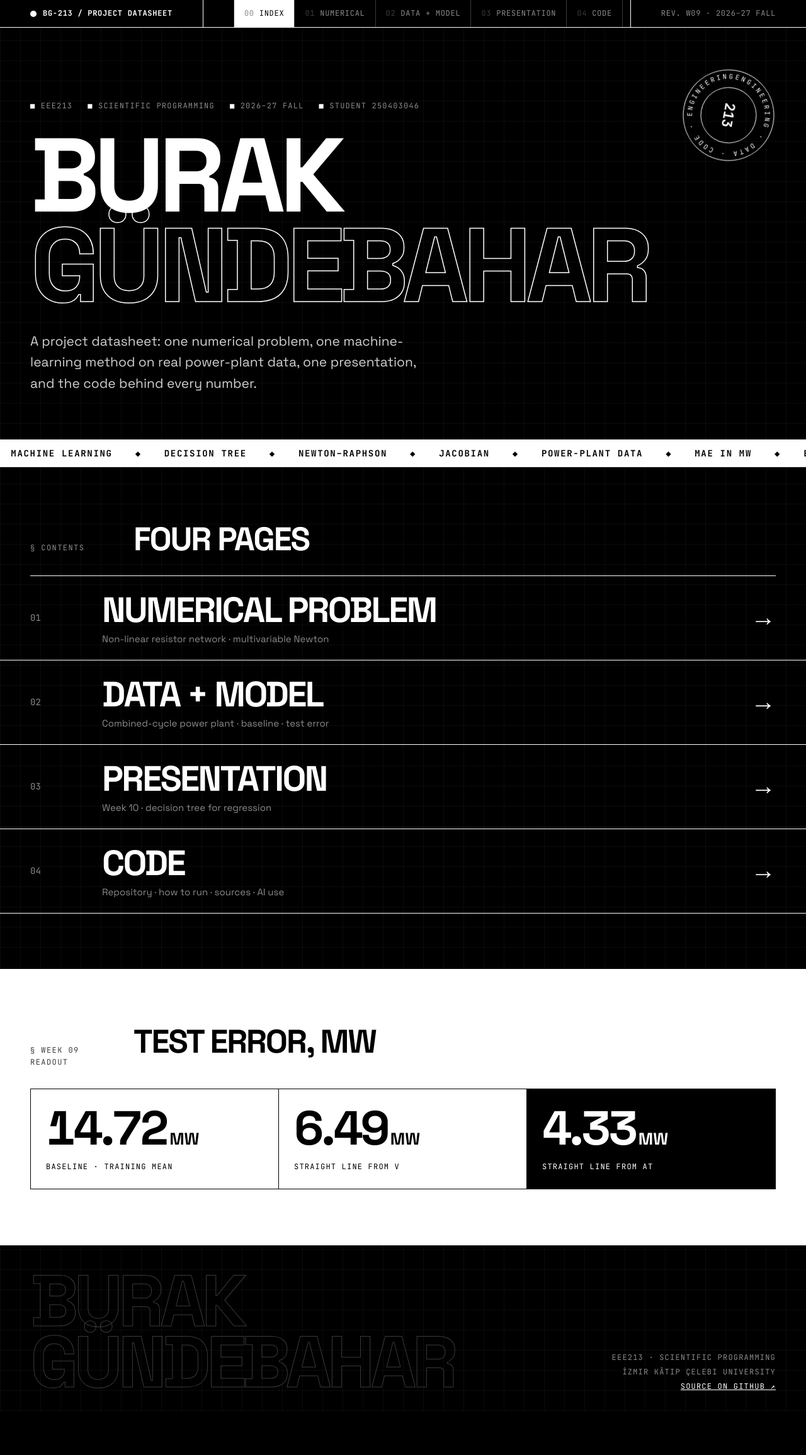
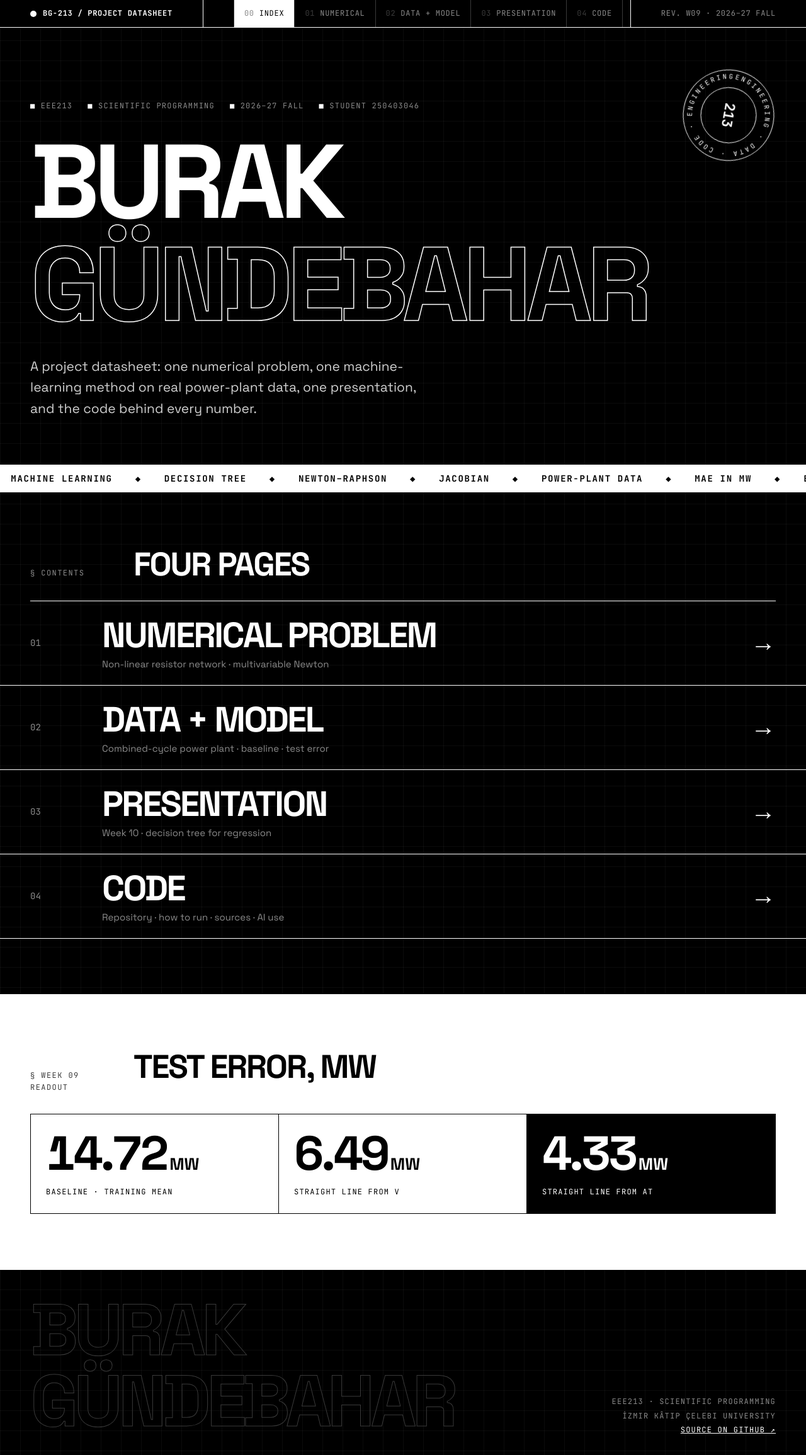
Before and after one commit to BurakGundebahar/eee213, a plain HTML site: page docs/index.html in a window 1280 px wide. Shown: the whole page at 63% size. Before the commit the page ends 2241 px from the top, so only its background shows below. Drawn offline with Linux system fonts and the light colour scheme.

Commit message:
Fix heading line height

```diff
--- a/docs/index.html
+++ b/docs/index.html
@@ -7,7 +7,7 @@
 <meta name="description" content="EEE213 Scientific Programming project datasheet of Burak Gündebahar.">
 <meta name="theme-color" content="#000000">
 <link rel="preconnect" href="https://fonts.googleapis.com"><link rel="preconnect" href="https://fonts.gstatic.com" crossorigin><link href="https://fonts.googleapis.com/css2?family=JetBrains+Mono:wght@400;700&family=Space+Grotesk:wght@400;500;700&display=swap" rel="stylesheet">
-<link rel="stylesheet" href="style.css?v=2">
+<link rel="stylesheet" href="style.css?v=3">
 </head>
 <body>
 <header class="titleblock">
--- a/docs/style.css
+++ b/docs/style.css
@@ -70,7 +70,7 @@ img, svg { max-width: 100%; }
 .hero .meta span::before { content: "■ "; color: var(--white); }
 .mega {
   font-size: clamp(52px, 13vw, 176px);
-  line-height: .86;
+  line-height: .98;
   letter-spacing: -.055em;
   font-weight: 700;
   margin: 0;
@@ -179,7 +179,7 @@ ol.refs li::before { content: "[" counter(ref) "]"; font-family: var(--mono); co
 
 /* ---------- Footer ---------- */
 .foot { display: grid; grid-template-columns: 1fr auto; gap: 24px; padding: 40px var(--pad) 28px; align-items: end; }
-.foot .big { font-size: clamp(40px, 9vw, 120px); font-weight: 700; letter-spacing: -.06em; line-height: .85; text-transform: uppercase; color: transparent; -webkit-text-stroke: 1px var(--g3); }
+.foot .big { font-size: clamp(40px, 9vw, 120px); font-weight: 700; letter-spacing: -.06em; line-height: .98; text-transform: uppercase; color: transparent; -webkit-text-stroke: 1px var(--g3); }
 .foot .small { font-family: var(--mono); font-size: 12px; text-transform: uppercase; letter-spacing: .1em; color: var(--g4); text-align: right; line-height: 1.9; }
 .foot a { color: var(--white); }
 
```
Also changed, not shown: docs/code.html (+1 -1 lines), docs/data-and-model.html (+1 -1 lines), docs/numerical-problem.html (+1 -1 lines), docs/presentation.html (+1 -1 lines).
